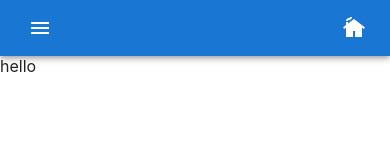
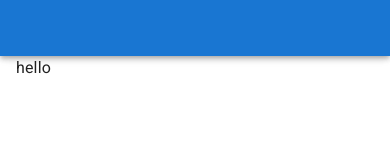
Before and after one commit to dakotaruelle/blog, a Next.js app: page /playground in a window 390 px wide. Shown: the top 160 px of the page. Built offline with nearby package versions, Linux system fonts and the light colour scheme.

Commit message:
Replace ResponsiveAppBar with AppBar that hides when scrolled

```diff
--- a/components/layout.tsx
+++ b/components/layout.tsx
@@ -1,12 +1,52 @@
-import { ResponsiveAppBar } from './responsive-app-bar';
+import * as React from 'react';
+import AppBar from '@mui/material/AppBar';
+import Toolbar from '@mui/material/Toolbar';
+import Typography from '@mui/material/Typography';
+import CssBaseline from '@mui/material/CssBaseline';
+import useScrollTrigger from '@mui/material/useScrollTrigger';
+import Box from '@mui/material/Box';
+import Container from '@mui/material/Container';
+import Slide from '@mui/material/Slide';
+import CottageIcon from '@mui/icons-material/Cottage';
 
-export function Layout({ children }: { children: React.ReactNode }) {
+interface Props {
+  /**
+   * Injected by the documentation to work in an iframe.
+   * You won't need it on your project.
+   */
+  window?: () => Window;
+  children: React.ReactElement;
+}
+
+function HideOnScroll(props: Props) {
+  const { children, window } = props;
+  // Note that you normally won't need to set the window ref as useScrollTrigger
+  // will default to window.
+  // This is only being set here because the demo is in an iframe.
+  const trigger = useScrollTrigger({
+    target: window ? window() : undefined,
+  });
+
   return (
-    <>
-      <div>
-        <ResponsiveAppBar />
-        <main>{children}</main>
-      </div>
-    </>
+    <Slide appear={false} direction="down" in={!trigger}>
+      {children}
+    </Slide>
   );
 }
+
+export function Layout(props: Props) {
+  return (
+    <React.Fragment>
+      <CssBaseline />
+      <HideOnScroll {...props}>
+        <AppBar>
+          <Toolbar>
+            <CottageIcon sx={{ display: { xs: 'none', md: 'flex' }, mr: 1 }} />
+          </Toolbar>
+        </AppBar>
+      </HideOnScroll>
+      <Toolbar />
+      <Container>{props.children}</Container>
+    </React.Fragment>
+  );
+}
```
